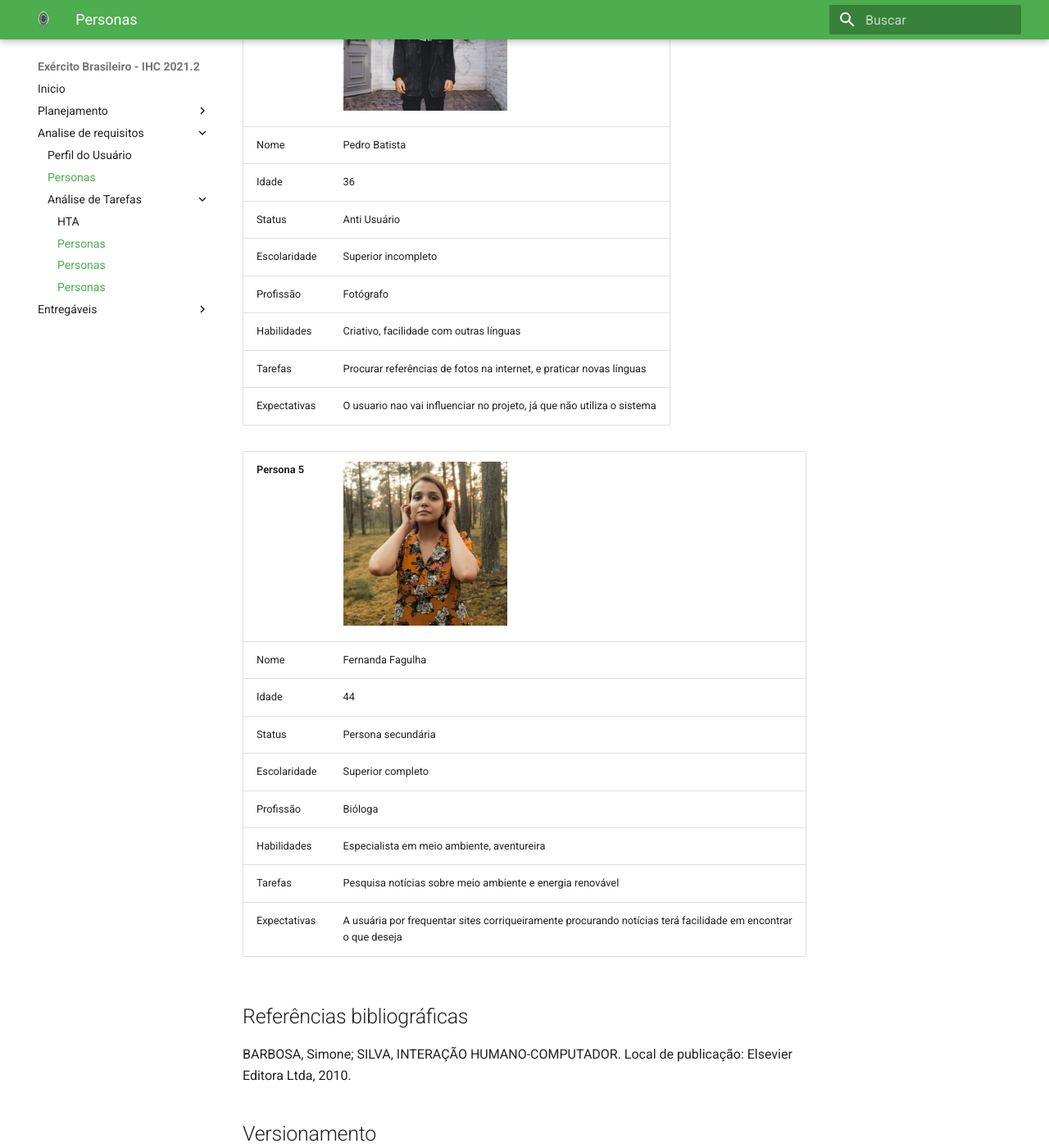
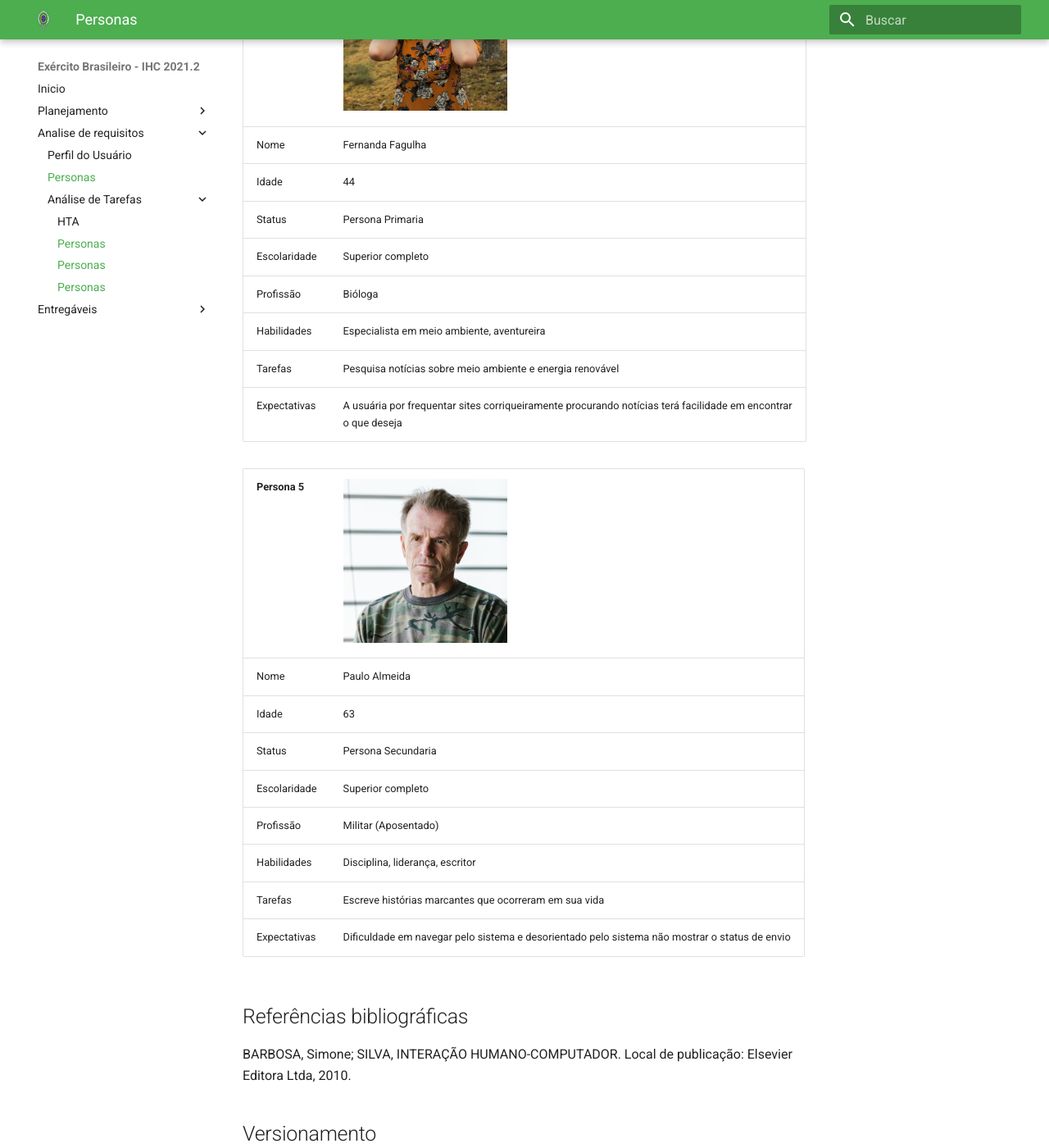
Before and after one commit to heitormsb/2021.2-Exercito-Brasileiro, an MkDocs documentation site: the page built from docs/analise_requisitos/personas.md, in a window 1280 px wide and 1400 px high, scrolled down 2643 px. Shown: the whole window at 82% size. Built offline with MkDocs 1.6.1 and Material for MkDocs 9.7.7, drawn with Linux system fonts in a browser that asks for light colours; some of the changed text lies outside the part shown.

Commit message:
edit persona

```diff
--- a/docs/analise_requisitos/personas.md
+++ b/docs/analise_requisitos/personas.md
@@ -7,18 +7,7 @@
 
 # 2. Personas
 
-|Persona 1|<img src="../img_personas/image4.jpg" width="200px">|
-|-----|----|
-|Nome|Paulo Almeida|
-|Idade|63|
-|Status|Persona Primária|
-|Escolaridade|Superior completo|
-|Profissão|Militar (Aposentado)|
-|Habilidades|Disciplina, liderança, escritor|
-|Tarefas|Escreve histórias marcantes que ocorreram em sua vida|
-|Expectativas|Dificuldade em navegar pelo sistema e desorientado pelo sistema não mostrar o status de envio|
-
-|Persona 2|<img src="../img_personas/image5.jpg" width="200px">|
+|Persona 1|<img src="../img_personas/image5.jpg" width="200px">|
 |-----|----|
 |Nome|Gustavo Veras|
 |Idade|24|
@@ -29,7 +18,7 @@
 |Tarefas|Encontrar o regulamento de uniformes do exército|
 |Expectativas|Facilidade de encontrar, pois espera uma interface interativa|
 
-|Persona 3|<img src="../img_personas/image1.jpg" width="200px">|
+|Persona 2|<img src="../img_personas/image1.jpg" width="200px">|
 |-----|----|
 |Nome|André Xin|
 |Idade|17|
@@ -40,7 +29,7 @@
 |Tarefas|Se informar sobre o alistamento obrigatório|
 |Expectativas|Por ser um site do exército espera obter de cara a informação, porém nunca usou o site|
 
-|Persona 4|<img src="../img_personas/image3.jpg" width="200px">|
+|Persona 3|<img src="../img_personas/image3.jpg" width="200px">|
 |-----|----|
 |Nome|Pedro Batista|
 |Idade|36|
@@ -51,16 +40,27 @@
 |Tarefas|Procurar referências de fotos na internet, e praticar novas línguas|
 |Expectativas|O usuario nao vai influenciar no projeto, já que não utiliza o sistema|
 
-|Persona 5|<img src="../img_personas/image2.jpg" width="200px">|
+|Persona 4|<img src="../img_personas/image2.jpg" width="200px">|
 |-----|----|
 |Nome|Fernanda Fagulha|
 |Idade|44|
-|Status|Persona secundária|
+|Status|Persona Primaria|
 |Escolaridade|Superior completo|
 |Profissão|Bióloga|
 |Habilidades|Especialista em meio ambiente, aventureira|
 |Tarefas|Pesquisa notícias sobre meio ambiente e energia renovável|
 |Expectativas|A usuária por frequentar sites corriqueiramente procurando notícias terá facilidade em encontrar o que deseja|
+
+|Persona 5|<img src="../img_personas/image4.jpg" width="200px">|
+|-----|----|
+|Nome|Paulo Almeida|
+|Idade|63|
+|Status|Persona Secundaria|
+|Escolaridade|Superior completo|
+|Profissão|Militar (Aposentado)|
+|Habilidades|Disciplina, liderança, escritor|
+|Tarefas|Escreve histórias marcantes que ocorreram em sua vida|
+|Expectativas|Dificuldade em navegar pelo sistema e desorientado pelo sistema não mostrar o status de envio|
 
 
 ## Referências bibliográficas
```
